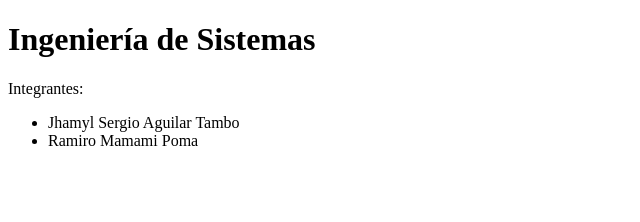
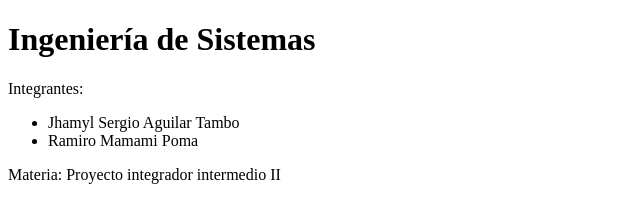
Before and after one commit to aguilarjhamyl/PracticaGit, a plain HTML site: page index.html in a window 1280 px wide. Shown: the whole page, without its empty margins (0-640 px from the left). Drawn offline with Linux system fonts and the light colour scheme.

Commit message:
Version agrega materia

```diff
--- a/index.html
+++ b/index.html
@@ -13,6 +13,7 @@
             <li>Ramiro Mamami Poma</li>
         </ul>
     </p>
+    <p>Materia: Proyecto integrador intermedio II</p>
 </body>
 
 </html>
```
